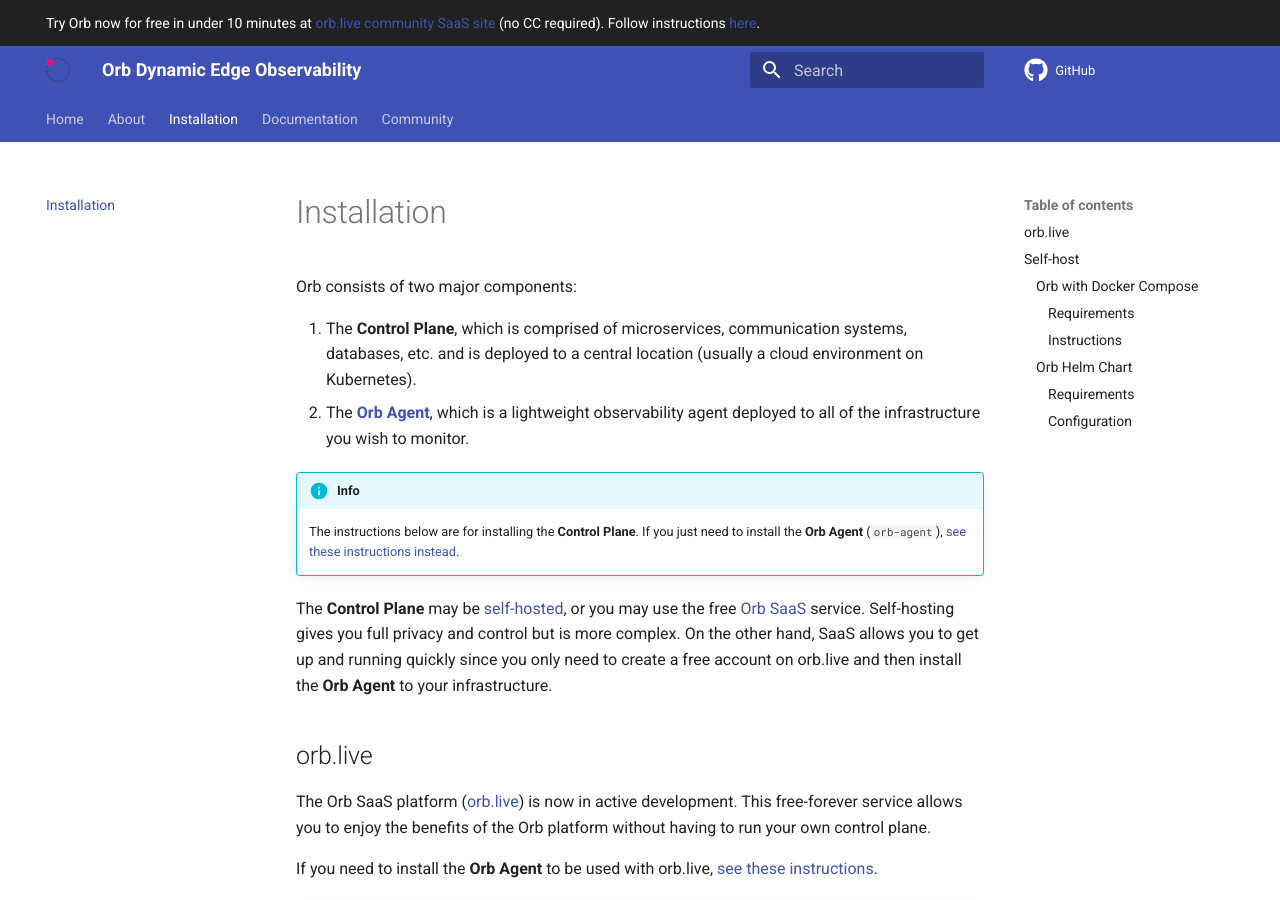
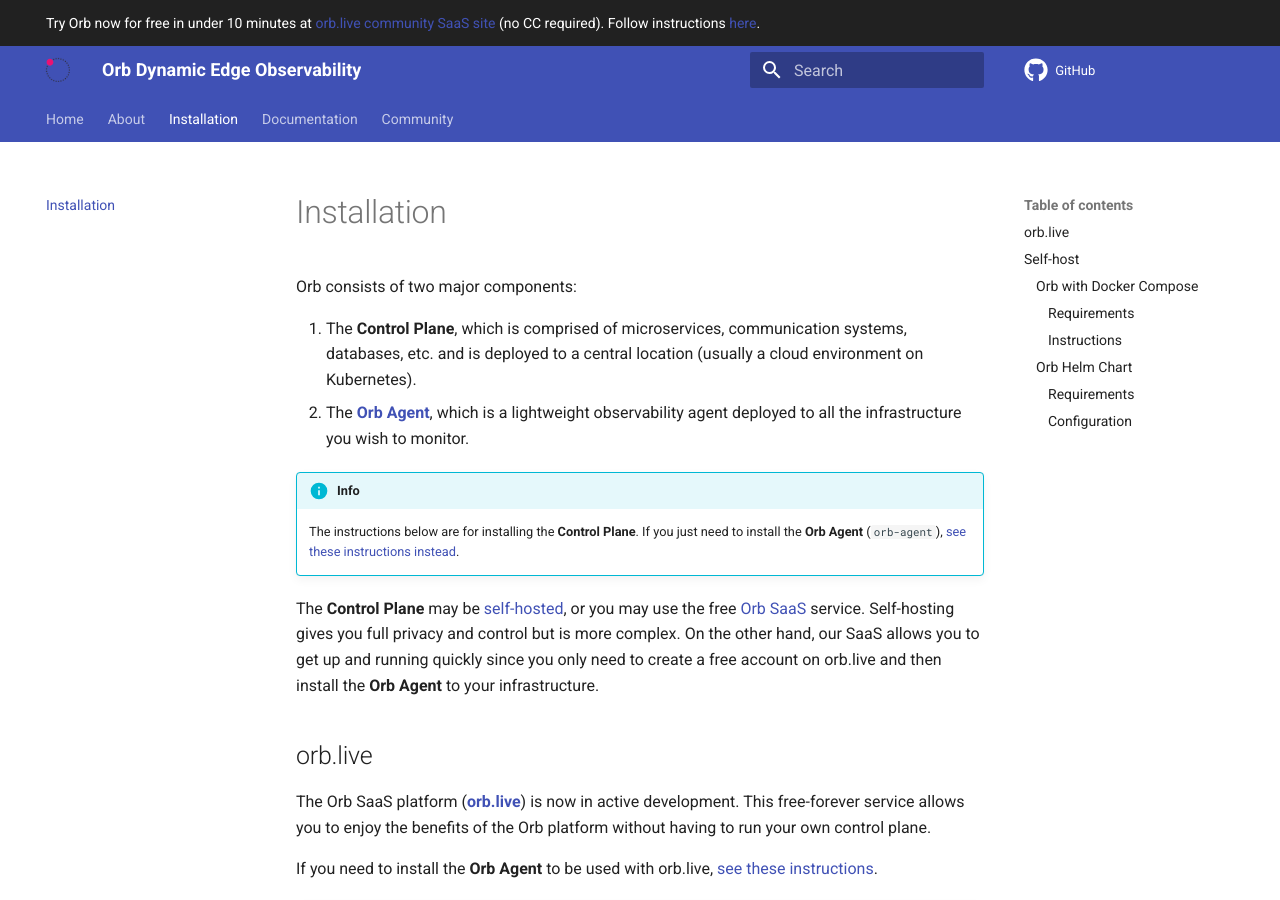
Before and after one commit to orb-community/orb-website, an MkDocs documentation site: the page built from docs/install.md, in a window 1280 px wide and 900 px high. Built offline with MkDocs 1.6.1 and Material for MkDocs 9.7.7, drawn with Linux system fonts in a browser that asks for light colours; comment, search, counter and statistics services are not loaded.

Commit message:
text updates

```diff
--- a/docs/install.md
+++ b/docs/install.md
@@ -2,17 +2,17 @@
 
 1. The **Control Plane**, which is comprised of microservices, communication systems, databases, etc. and is deployed to a
 central location (usually a cloud environment on Kubernetes).
-1. The **[Orb Agent](/docs/#running-orb-agent)**, which is a lightweight observability agent deployed to all of the infrastructure you wish to monitor.
+1. The **[Orb Agent](/docs/#running-orb-agent)**, which is a lightweight observability agent deployed to all the infrastructure you wish to monitor.
 
 !!! info
 
     The instructions below are for installing the **Control Plane**. If you just need to install the **Orb Agent** (`orb-agent`), [see these instructions instead](/docs/#running-orb-agent).
 
 The **Control Plane** may be [self-hosted](#self-host), or you may use the free [Orb SaaS](#orblive) service. Self-hosting gives you full privacy and control but is more complex.
-On the other hand, SaaS allows you to get up and running quickly since you only need to create a free account on orb.live and then install the **Orb Agent** to your infrastructure.
+On the other hand, our SaaS allows you to get up and running quickly since you only need to create a free account on orb.live and then install the **Orb Agent** to your infrastructure.
 
 ## orb.live
-The Orb SaaS platform ([orb.live](http://orb.live)) is now in active development. This free-forever service allows you to enjoy the benefits of the Orb platform without having to run your own control plane.
+The Orb SaaS platform ([**orb.live**](http://orb.live)) is now in active development. This free-forever service allows you to enjoy the benefits of the Orb platform without having to run your own control plane.
 
 If you need to install the **Orb Agent** to be used with orb.live, [see these instructions](/docs/#running-orb-agent).
 
```
